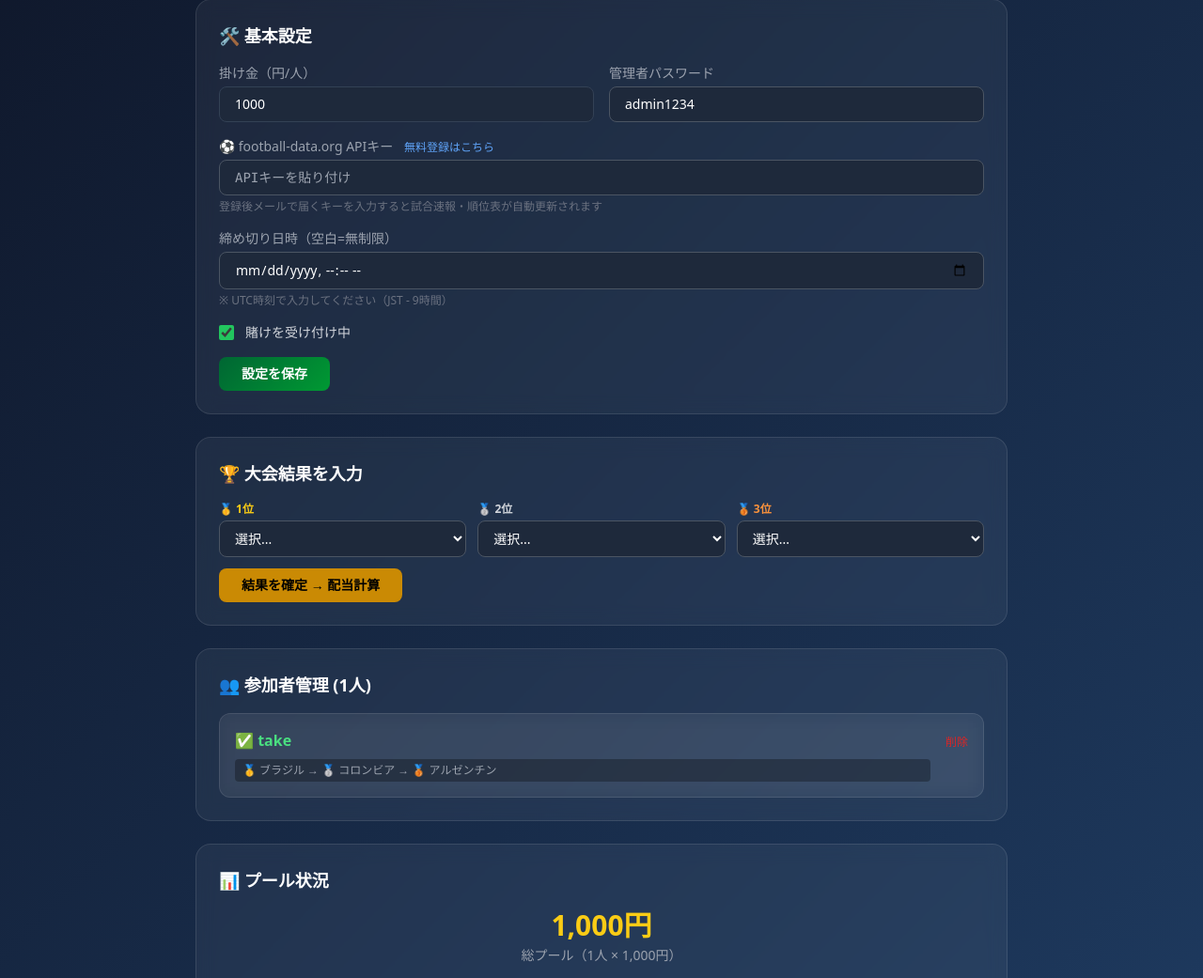
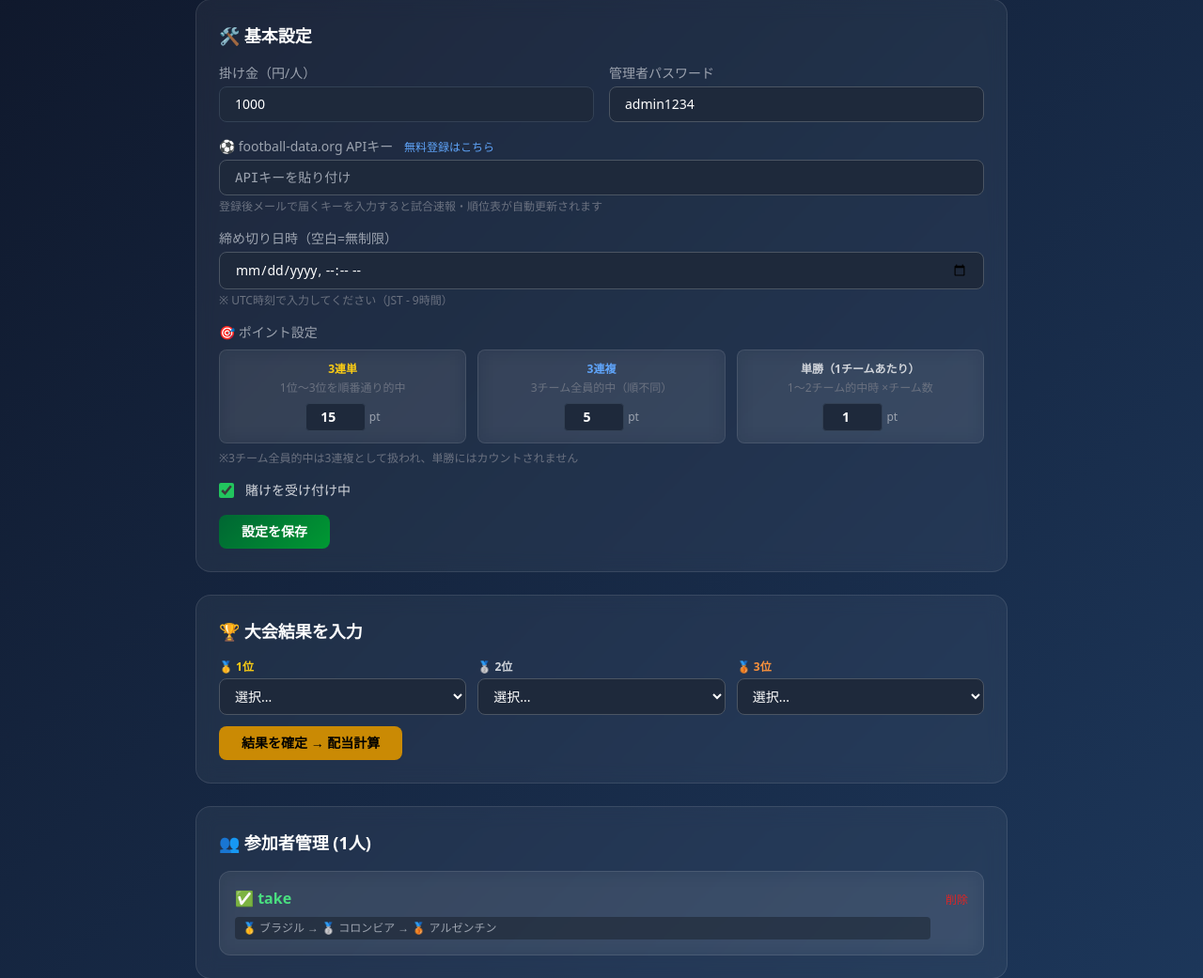
Before and after one commit to rt20050222-sys/wc2026-bet, a Flask app: page /admin in a window 1280 px wide. Shown: the part 134-1175 px from the top of the page at 94% size. Run offline with Flask 3, Linux system fonts and the light colour scheme; the visitor is signed in with stand-in values (Sample User, id 1); data comes from the database, SQL or seed files in the repository; some libraries are stand-ins or nearby versions.

Commit message:
configurable points, fix win scoring (1-2 teams only), team popularity ranking

```diff
--- a/app.py
+++ b/app.py
@@ -165,22 +165,28 @@ def is_betting_open():
         return datetime.now(timezone.utc) < datetime.fromisoformat(deadline)
     return True
 
-POINTS = {'trifecta': 15, 'trio': 5, 'team': 1}  # 固定ポイント
+def get_points():
+    """管理者設定のポイントを取得（デフォルト: 3連単=15, 3連複=5, チーム=1）"""
+    return get_cfg('points', {'trifecta': 15, 'trio': 5, 'team': 1})
 
 def score_prediction(b, r1, r2, r3):
     """
     予想bに対してポイントを計算
-    3連単(順番通り)=15pt / 3連複(3チーム正解・順不同)=5pt / 各チーム=1pt
-    ※ 上位ルールが成立したら下位は加算しない
+    3連単(順番通り)   → trifecta pt
+    3連複(3チーム正解・順不同) → trio pt
+    1〜2チーム正解   → team pt × 正解チーム数
+    ※ 3チーム全正解は3連複扱いのためチーム単位ではカウントしない
     """
+    pts = get_points()
     top3 = {r1, r2, r3}
     my = [b.team1, b.team2, b.team3]
 
     if b.team1 == r1 and b.team2 == r2 and b.team3 == r3:
-        return 15  # 3連単
+        return pts['trifecta']              # 3連単
     if set(filter(None, my)) == top3:
-        return 5   # 3連複
-    return sum(1 for t in my if t and t in top3)  # チーム単位（0〜2pt）
+        return pts['trio']                  # 3連複（全3チーム正解・順不同）
+    hit = sum(1 for t in my if t and t in top3)
+    return hit * pts['team']               # 単勝（1〜2チーム正解）
 
 def calc_stats():
     """表示用：予想の集計・重複チェック用"""
@@ -483,7 +489,7 @@ def get_stats():
     trifecta_count = {}
     # 3連複：3チームの組み合わせ（順不同）
     trio_count = {}
-    # 単勝：1位予想チーム
+    # 単勝：予想に含めたチームの人気（全ポジション横断）
     win_count = {}
 
     for b in all_bets:
@@ -493,9 +499,9 @@ def get_stats():
         # 3連複
         trio_key = ' / '.join(sorted(filter(None, [b.team1, b.team2, b.team3])))
         trio_count[trio_key] = trio_count.get(trio_key, 0) + 1
-        # 単勝
-        if b.team1:
-            win_count[b.team1] = win_count.get(b.team1, 0) + 1
+        # 単勝：予想に含めた全チームをカウント（1〜2チーム一致が対象のため全チーム集計）
+        for t in filter(None, [b.team1, b.team2, b.team3]):
+            win_count[t] = win_count.get(t, 0) + 1
 
     def to_list(d):
         return sorted(
@@ -535,6 +541,11 @@ def admin():
             set_cfg('buy_in', int(request.form['buy_in']))
             set_cfg('admin_password', request.form['admin_password'])
             set_cfg('football_api_key', request.form.get('football_api_key', '').strip())
+            set_cfg('points', {
+                'trifecta': int(request.form.get('pt_trifecta', 15)),
+                'trio':     int(request.form.get('pt_trio', 5)),
+                'team':     int(request.form.get('pt_team', 1)),
+            })
             deadline_str = request.form.get('deadline', '').strip()
             if deadline_str:
                 dt = datetime.fromisoformat(deadline_str).replace(tzinfo=timezone.utc)
@@ -578,6 +589,7 @@ def admin():
         buy_in=get_cfg('buy_in', 3000),
         admin_password=get_cfg('admin_password', 'admin1234'),
         football_api_key=get_cfg('football_api_key', ''),
+        points=get_points(),
         deadline=get_cfg('deadline', ''),
         is_open=get_cfg('is_open', True),
         total_pool=total_pool,
--- a/templates/admin.html
+++ b/templates/admin.html
@@ -41,6 +41,43 @@
         class="w-full rounded-lg px-4 py-2 border border-gray-600 text-sm"
         style="background:#1e293b; color:white;">
       <p class="text-xs text-gray-500 mt-1">※ UTC時刻で入力してください（JST - 9時間）</p>
+    </div>
+    <!-- ポイント設定 -->
+    <div>
+      <label class="text-sm text-gray-400 mb-2 block">🎯 ポイント設定</label>
+      <div class="grid grid-cols-3 gap-3">
+        <div class="card rounded-lg p-3 text-center">
+          <div class="text-xs text-yellow-400 font-bold mb-1">3連単</div>
+          <div class="text-xs text-gray-500 mb-2">1位〜3位を順番通り的中</div>
+          <div class="flex items-center gap-1 justify-center">
+            <input type="number" name="pt_trifecta" value="{{ points.trifecta }}" min="1" max="999"
+              class="w-16 text-center rounded px-2 py-1 border border-gray-600 text-sm font-bold"
+              style="background:#1e293b;color:white;">
+            <span class="text-xs text-gray-400">pt</span>
+          </div>
+        </div>
+        <div class="card rounded-lg p-3 text-center">
+          <div class="text-xs text-blue-400 font-bold mb-1">3連複</div>
+          <div class="text-xs text-gray-500 mb-2">3チーム全員的中（順不同）</div>
+          <div class="flex items-center gap-1 justify-center">
+            <input type="number" name="pt_trio" value="{{ points.trio }}" min="1" max="999"
+              class="w-16 text-center rounded px-2 py-1 border border-gray-600 text-sm font-bold"
+              style="background:#1e293b;color:white;">
+            <span class="text-xs text-gray-400">pt</span>
+          </div>
+        </div>
+        <div class="card rounded-lg p-3 text-center">
+          <div class="text-xs text-gray-300 font-bold mb-1">単勝（1チームあたり）</div>
+          <div class="text-xs text-gray-500 mb-2">1〜2チーム的中時 ×チーム数</div>
+          <div class="flex items-center gap-1 justify-center">
+            <input type="number" name="pt_team" value="{{ points.team }}" min="1" max="999"
+              class="w-16 text-center rounded px-2 py-1 border border-gray-600 text-sm font-bold"
+              style="background:#1e293b;color:white;">
+            <span class="text-xs text-gray-400">pt</span>
+          </div>
+        </div>
+      </div>
+      <p class="text-xs text-gray-500 mt-2">※3チーム全員的中は3連複として扱われ、単勝にはカウントされません</p>
     </div>
     <div class="flex items-center gap-3">
       <input type="checkbox" name="is_open" id="is_open" {% if is_open %}checked{% endif %}
--- a/templates/index.html
+++ b/templates/index.html
@@ -33,8 +33,8 @@
     </div>
     <div class="card rounded-xl p-3">
       <div class="text-gray-300 font-black text-2xl">1pt×</div>
-      <div class="text-xs text-gray-300 mt-1 font-bold">チーム的中</div>
-      <div class="text-xs text-gray-500 mt-0.5">予想した中でトップ3に入ったチーム数分</div>
+      <div class="text-xs text-gray-300 mt-1 font-bold">単勝（1〜2チーム）</div>
+      <div class="text-xs text-gray-500 mt-0.5">1〜2チームがトップ3に入った数分<br>※3チーム全員は3連複扱い</div>
     </div>
   </div>
   <div class="mt-3 text-xs text-gray-500 text-center">配当 = 自分のpt ÷ 全員のpt合計 × 総プール（{{ '{:,}'.format(buy_in) }}円 × 参加人数）</div>
@@ -182,7 +182,7 @@
   <div class="flex border-b border-gray-700 mb-4">
     <button class="rank-tab tab-active px-4 py-2 text-sm font-semibold" data-type="trifecta">3連単</button>
     <button class="rank-tab px-4 py-2 text-sm font-semibold text-gray-400" data-type="trio">3連複</button>
-    <button class="rank-tab px-4 py-2 text-sm font-semibold text-gray-400" data-type="win">単勝</button>
+    <button class="rank-tab px-4 py-2 text-sm font-semibold text-gray-400" data-type="win">チーム人気</button>
   </div>
 
   <div id="rank-trifecta" class="rank-panel space-y-2 text-sm"></div>
```
